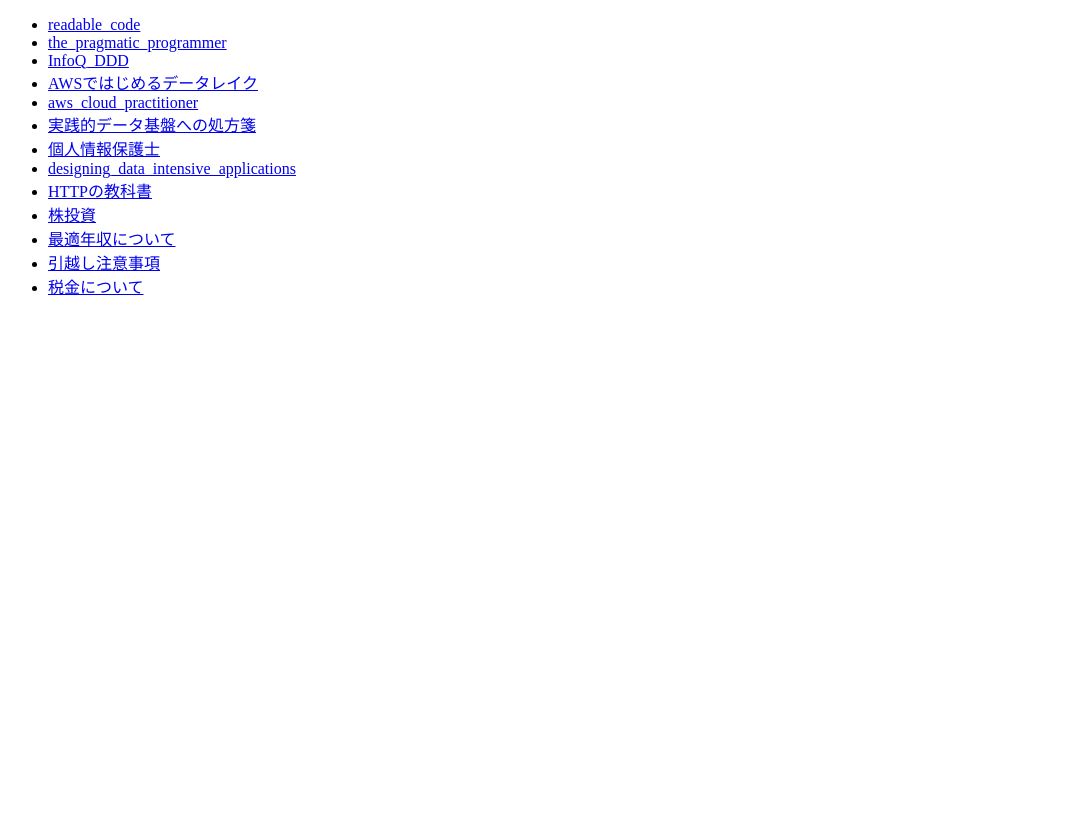
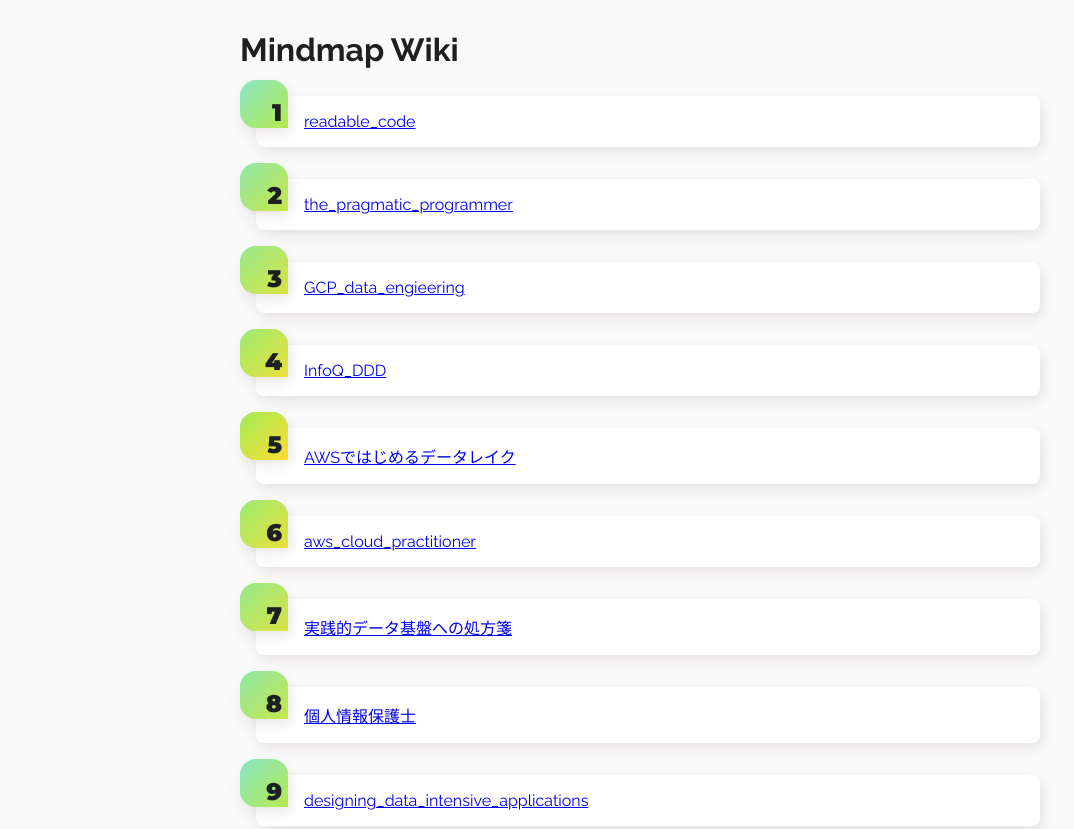
Before and after one commit to aibazhang/aibazhang.github.io, a plain HTML site: page index.html in a window 1280 px wide. Shown: the top 829 px of the page, without its empty margins (0-1074 px from the left). Before the commit the page ends 800 px from the top, so only its background shows below. Drawn offline with Linux system fonts and the light colour scheme.

Commit message:
add: style sheet

```diff
--- a/index.html
+++ b/index.html
@@ -2,15 +2,18 @@
 
 <html>
   <head>
-    <title>Getting Started</title>
+    <title>Mindmap Wiki</title>
     <meta charset="UTF-8" />
+    <link rel="stylesheet" href="style.css" />
   </head>
 
   <body>
-    <ul id="list"></ul>
+    <h1>Mindmap Wiki</h1>
+    <ol class="gradient-list" id="list"></ol>
     <script>
       let data = ["./html/tech/readable_code.md.html",
 "./html/tech/the_pragmatic_programmer.md.html",
+"./html/tech/GCP_data_engieering.md.html",
 "./html/tech/InfoQ_DDD.md.html",
 "./html/tech/AWSではじめるデータレイク.md.html",
 "./html/tech/aws_cloud_practitioner.md.html",
--- /dev/null
+++ b/style.css
@@ -0,0 +1,146 @@
+@import url(https://fonts.googleapis.com/css?family=Montserrat:900|Raleway:400,400i,700,700i);
+/*** FONTS ***/
+/*** VARIABLES ***/
+/* Colors */
+/*** EXTEND ***/
+/* box-shadow */
+ol.gradient-list > li,
+ol.gradient-list > li::before {
+  box-shadow: 0.25rem 0.25rem 0.6rem rgba(0, 0, 0, 0.05),
+    0 0.5rem 1.125rem rgba(75, 0, 0, 0.05);
+}
+/*** STYLE ***/
+*,
+*:before,
+*:after {
+  box-sizing: border-box;
+}
+html,
+body {
+  margin-top: 10px;
+  margin-right: 120px;
+  margin-bottom: 20px;
+  margin-left: 120px;
+  padding: 10;
+}
+body {
+  background-color: #fafafa;
+  color: #1d1f20;
+  font-family: "Raleway", sans-serif;
+}
+main {
+  display: block;
+  margin: 0 auto;
+  max-width: 40rem;
+  padding: 1rem;
+}
+ol.gradient-list {
+  counter-reset: gradient-counter;
+  list-style: none;
+  margin: 1.75rem 0;
+  padding-left: 1rem;
+}
+ol.gradient-list > li {
+  background: white;
+  border-radius: 0 0.5rem 0.5rem 0.5rem;
+  counter-increment: gradient-counter;
+  margin-top: 1rem;
+  min-height: 3rem;
+  padding: 1rem 1rem 1rem 3rem;
+  position: relative;
+}
+ol.gradient-list > li::before,
+ol.gradient-list > li::after {
+  background: linear-gradient(135deg, #83e4e2 0%, #a2ed56 100%);
+  border-radius: 1rem 1rem 0 1rem;
+  content: "";
+  height: 3rem;
+  left: -1rem;
+  overflow: hidden;
+  position: absolute;
+  top: -1rem;
+  width: 3rem;
+}
+ol.gradient-list > li::before {
+  align-items: flex-end;
+  content: counter(gradient-counter);
+  color: #1d1f20;
+  display: flex;
+  font: 900 1.5em/1 "Montserrat";
+  justify-content: flex-end;
+  padding: 0.125em 0.25em;
+  z-index: 1;
+}
+ol.gradient-list > li:nth-child(10n + 1):before {
+  background: linear-gradient(
+    135deg,
+    rgba(162, 237, 86, 0.2) 0%,
+    rgba(253, 220, 50, 0.2) 100%
+  );
+}
+ol.gradient-list > li:nth-child(10n + 2):before {
+  background: linear-gradient(
+    135deg,
+    rgba(162, 237, 86, 0.4) 0%,
+    rgba(253, 220, 50, 0.4) 100%
+  );
+}
+ol.gradient-list > li:nth-child(10n + 3):before {
+  background: linear-gradient(
+    135deg,
+    rgba(162, 237, 86, 0.6) 0%,
+    rgba(253, 220, 50, 0.6) 100%
+  );
+}
+ol.gradient-list > li:nth-child(10n + 4):before {
+  background: linear-gradient(
+    135deg,
+    rgba(162, 237, 86, 0.8) 0%,
+    rgba(253, 220, 50, 0.8) 100%
+  );
+}
+ol.gradient-list > li:nth-child(10n + 5):before {
+  background: linear-gradient(
+    135deg,
+    rgba(162, 237, 86, 1) 0%,
+    rgba(253, 220, 50, 1) 100%
+  );
+}
+ol.gradient-list > li:nth-child(10n + 6):before {
+  background: linear-gradient(
+    135deg,
+    rgba(162, 237, 86, 0.8) 0%,
+    rgba(253, 220, 50, 0.8) 100%
+  );
+}
+ol.gradient-list > li:nth-child(10n + 7):before {
+  background: linear-gradient(
+    135deg,
+    rgba(162, 237, 86, 0.6) 0%,
+    rgba(253, 220, 50, 0.6) 100%
+  );
+}
+ol.gradient-list > li:nth-child(10n + 8):before {
+  background: linear-gradient(
+    135deg,
+    rgba(162, 237, 86, 0.4) 0%,
+    rgba(253, 220, 50, 0.4) 100%
+  );
+}
+ol.gradient-list > li:nth-child(10n + 9):before {
+  background: linear-gradient(
+    135deg,
+    rgba(162, 237, 86, 0.2) 0%,
+    rgba(253, 220, 50, 0.2) 100%
+  );
+}
+ol.gradient-list > li:nth-child(10n + 10):before {
+  background: linear-gradient(
+    135deg,
+    rgba(162, 237, 86, 0) 0%,
+    rgba(253, 220, 50, 0) 100%
+  );
+}
+ol.gradient-list > li + li {
+  margin-top: 2rem;
+}
```
Also changed, not shown: html/tech/GCP_data_engieering.md.html (added, +42 -0 lines), 2 other files.
